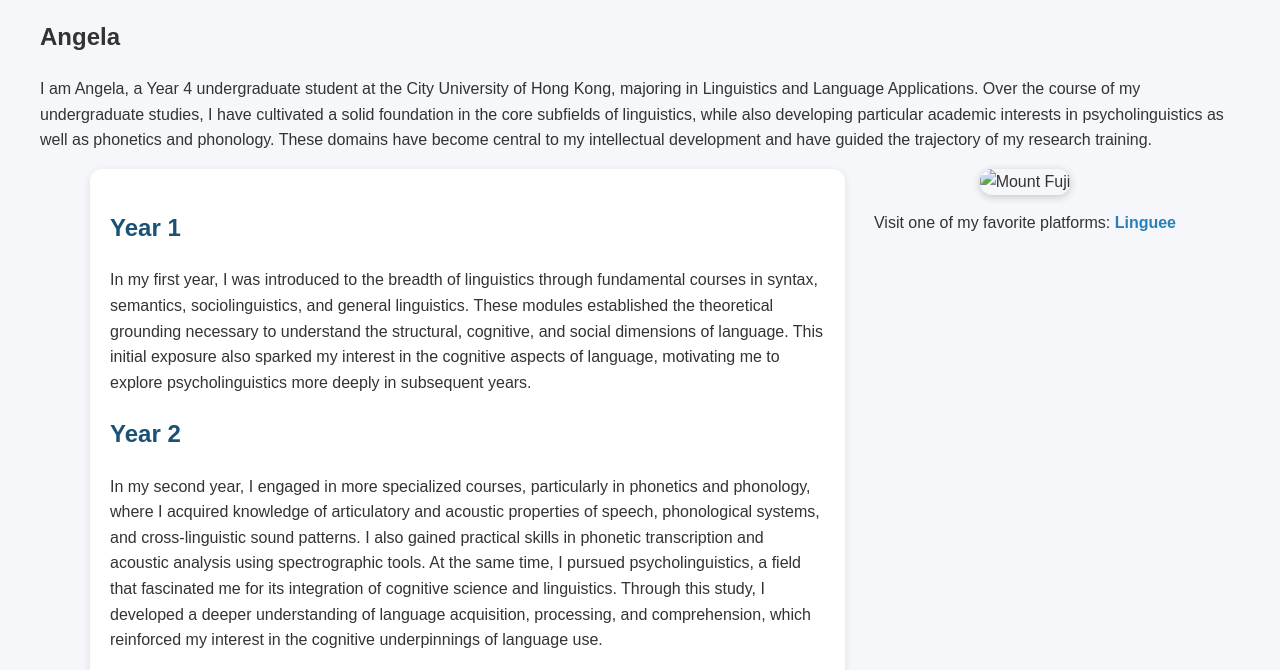
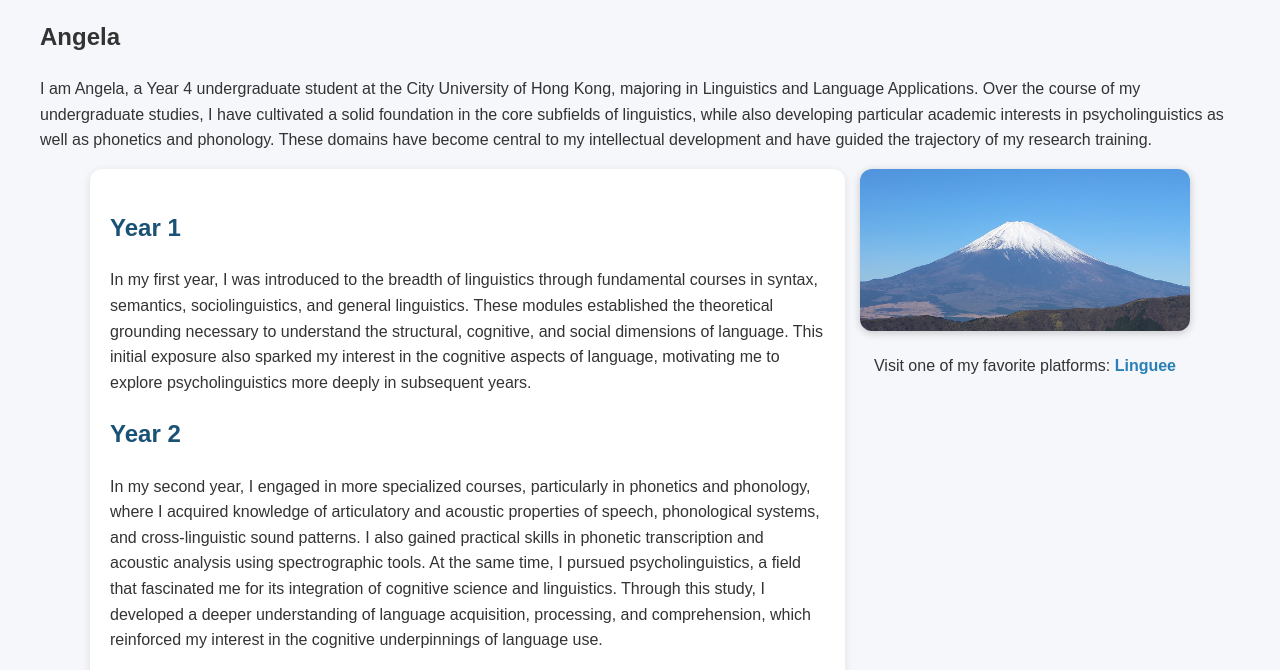
Before and after one commit to Angela-lym/Electronic-Publishing-Exercises, a plain HTML site: page index.html in a window 1280 px wide. Shown: the part 116-786 px from the top of the page. Drawn offline with Linux system fonts and the light colour scheme.

Commit message:
Update index.html

```diff
--- a/index.html
+++ b/index.html
@@ -117,7 +117,7 @@
 
     <!-- RIGHT SIDE IMAGE -->
     <div class="image-container">
-      <img src="Fujisan_1.jpg" alt="Mount Fuji">
+      <img src="./Mount_Fuji.jpg" alt="Mount Fuji">
       <p style="margin-top:15px;">
         Visit one of my favorite platforms:
         <a href="https://www.linguee.com" target="_blank">Linguee</a>
```
